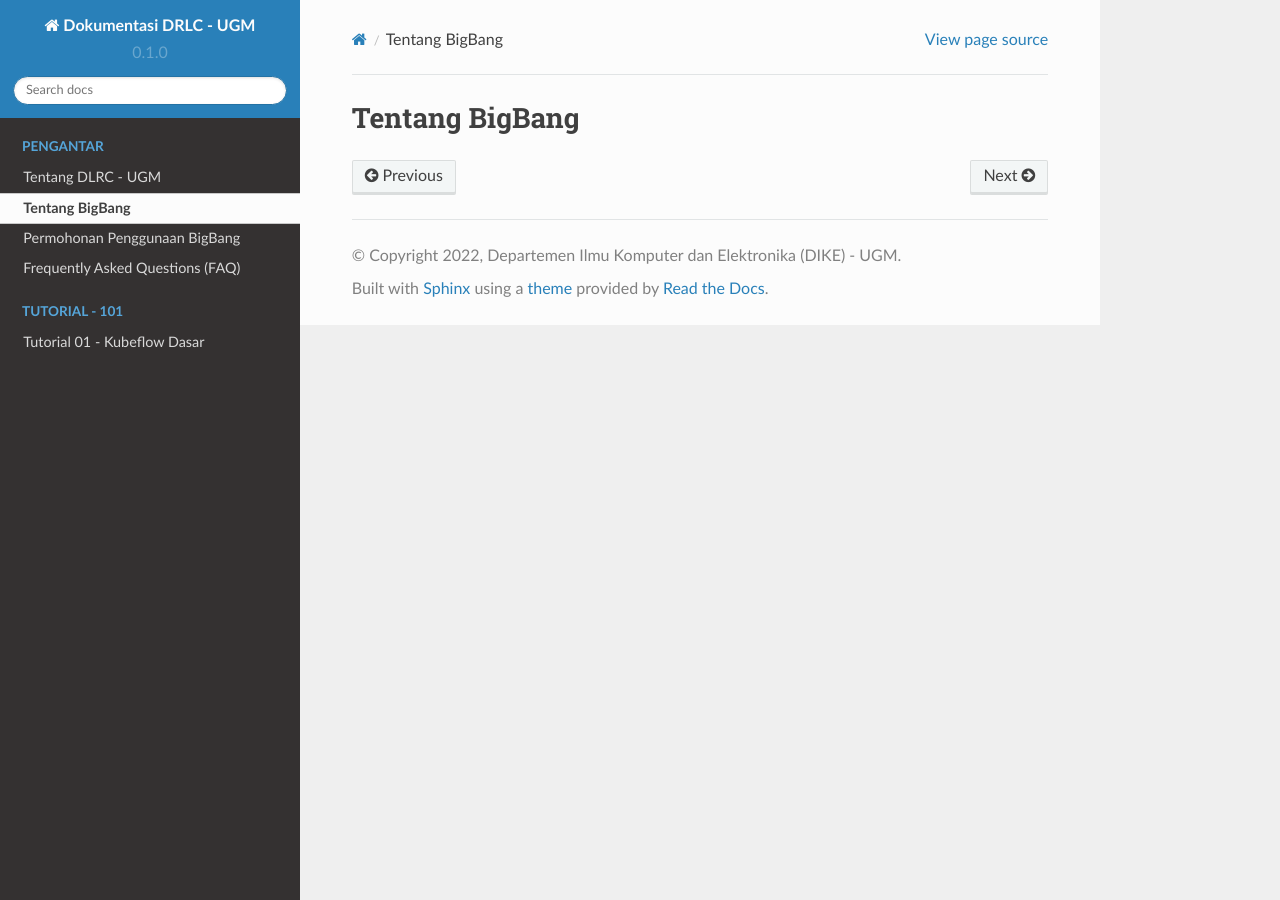
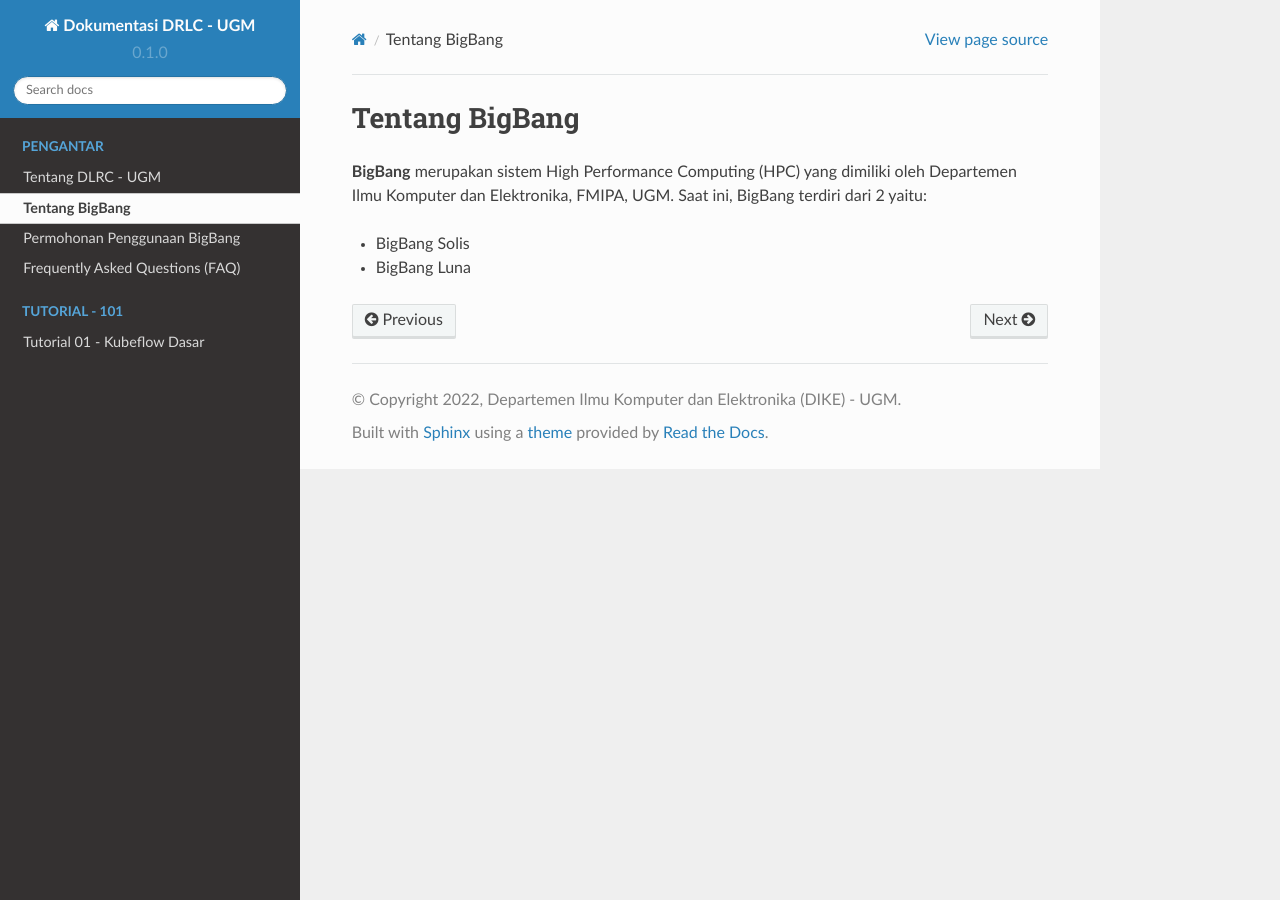
Before and after one commit to alldino/tutorial-hpc-dike-ugm, a Sphinx documentation site: the page built from docs/source/pengantar/bigbang.rst, in a window 1280 px wide. Built offline with Sphinx 7.4.7 and the Read the Docs theme 2.0.0, drawn with Linux system fonts in a browser that asks for light colours.

Commit message:
Update bigbang.rst

```diff
--- a/docs/source/pengantar/bigbang.rst
+++ b/docs/source/pengantar/bigbang.rst
@@ -1,2 +1,7 @@
 Tentang BigBang
 ===============
+**BigBang** merupakan sistem High Performance Computing (HPC) yang dimiliki oleh Departemen Ilmu Komputer dan Elektronika, FMIPA, UGM.
+Saat ini, BigBang terdiri dari 2 yaitu:
+
+* BigBang Solis
+* BigBang Luna
```
